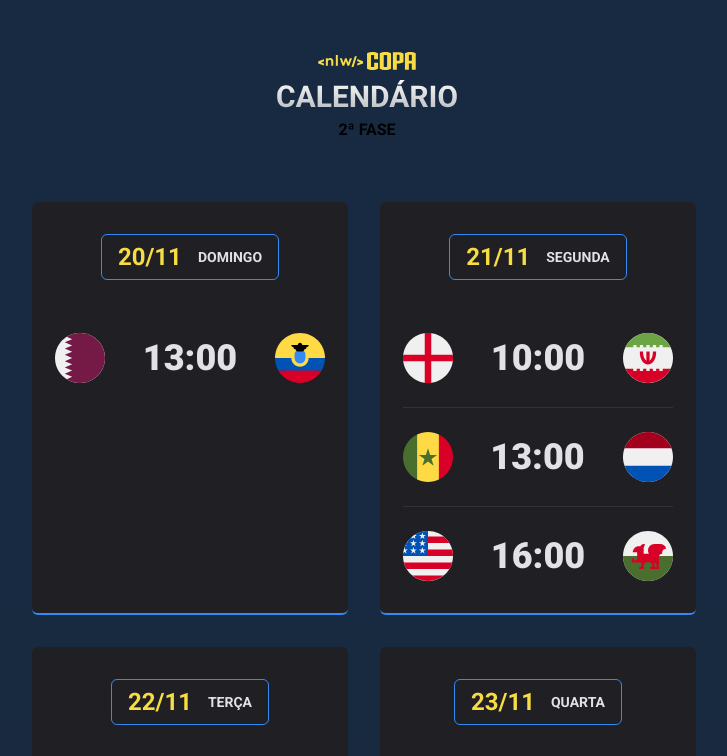
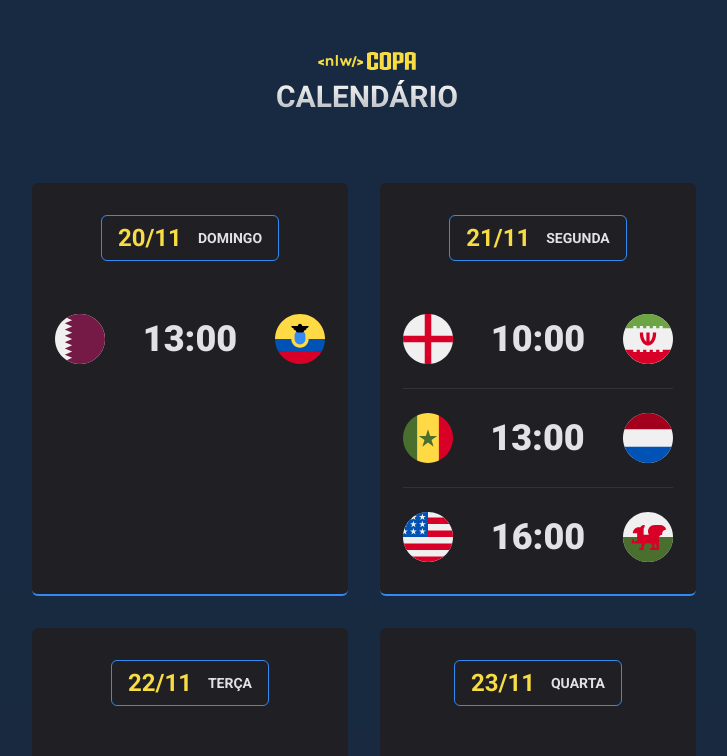
Before and after one commit to JhoabeLeao/nlw-10-copa, a plain HTML site: page index.html in a window 1280 px wide. Shown: the top 756 px of the page, without its empty margins (273-1000 px from the left). Drawn offline with Linux system fonts and the light colour scheme.

Commit message:
Comentando div pag dois

```diff
--- a/index.html
+++ b/index.html
@@ -17,7 +17,7 @@
     <div id="app">
       <header>
         <img src="./assets/logo.svg" alt="logo da NLW" />
-        <div id="pagina2">2ª FASE</div>
+        <!--<div id="pagina2">2ª FASE</div> -->
       </header>
       <main id="cards"></main>
     </div>
```
